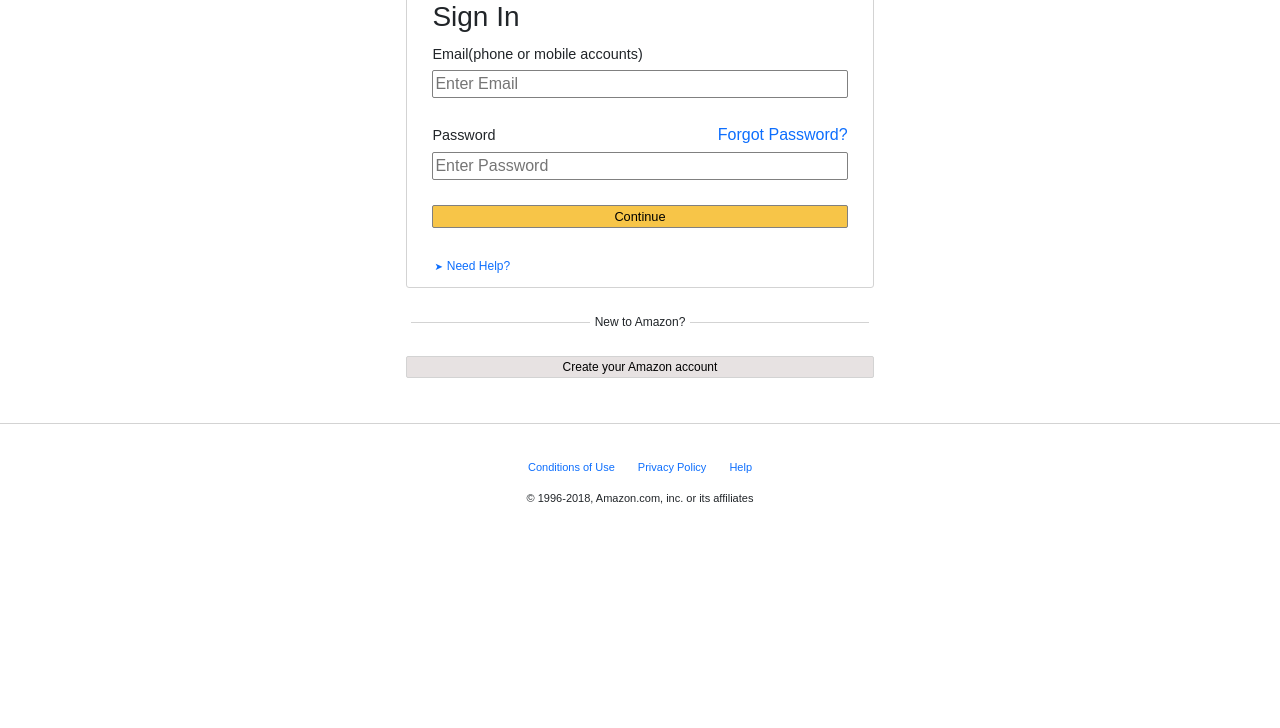
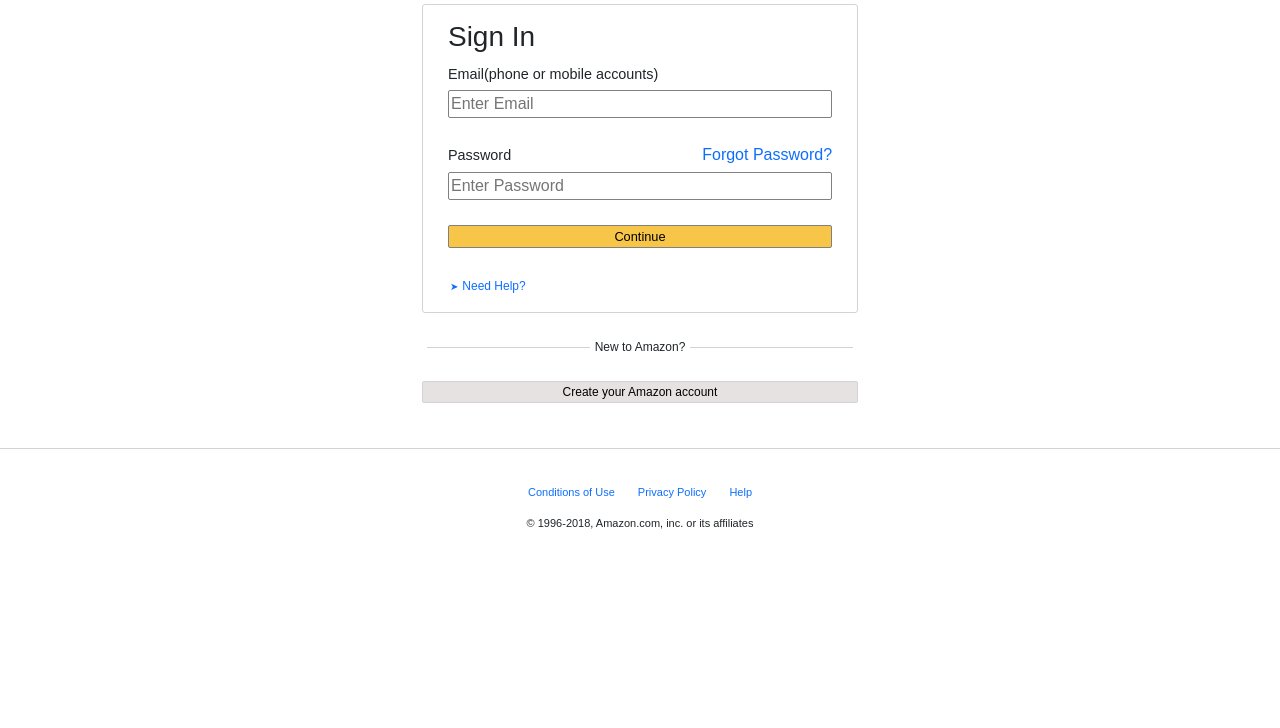
Before and after one commit to mikehkaiser/Amazon-replica, a plain HTML site: page index.html in a window 1280 px wide. Shown: the part 72-800 px from the top of the page. Drawn offline with nearby package versions, Linux system fonts and the light colour scheme.

Commit message:
changing spacing

```diff
--- a/css/styles.css
+++ b/css/styles.css
@@ -12,6 +12,7 @@ div{
 .logo-img{
     display: block;
     margin: 0 auto;
+    padding-bottom: 15px
 }
 
 .center-span{
@@ -20,10 +21,10 @@ div{
 }
 
 fieldset{
-    width: 75%;
+    width: 70%;
     border: 1px solid lightgray;
     border-radius: 3px;
-    padding: 10px 25px;
+    padding: 15px 25px;
     margin-bottom: 20px;
     margin-top: 0px;
 }
@@ -67,7 +68,7 @@ form input[type="submit"]{
     padding: 5px;
     align-items: center;
     text-align: center;
-    max-width: 75%;
+    max-width: 70%;
     margin: 0 auto;
     font-size: 12px;
 }
@@ -96,7 +97,7 @@ button {
     display: block;
     margin: 0 auto;
     margin-bottom: 35px;
-    width: 75%;
+    width: 70%;
     background-color: rgb(231, 226, 226);
     border: 1px solid lightgray;
     border-radius: 2px;
--- a/index.html
+++ b/index.html
@@ -33,7 +33,6 @@
                     <label for="password">Password</label>
                     <a href="www.amazon.com" id="forgot-password">Forgot Password?</a>
                     <input type="password" name="password" id="password" placeholder="Enter Password">
-
                     <input type="submit" value="Continue">
                 </form>
                 <!-- Need Help? -->
@@ -77,3 +76,7 @@ Footer needs links "Conditions of Use" "Privacy Policy" and "Help"-->
 </body>
 
 </html>
+
+<div class="button">
+
+</div>
```
